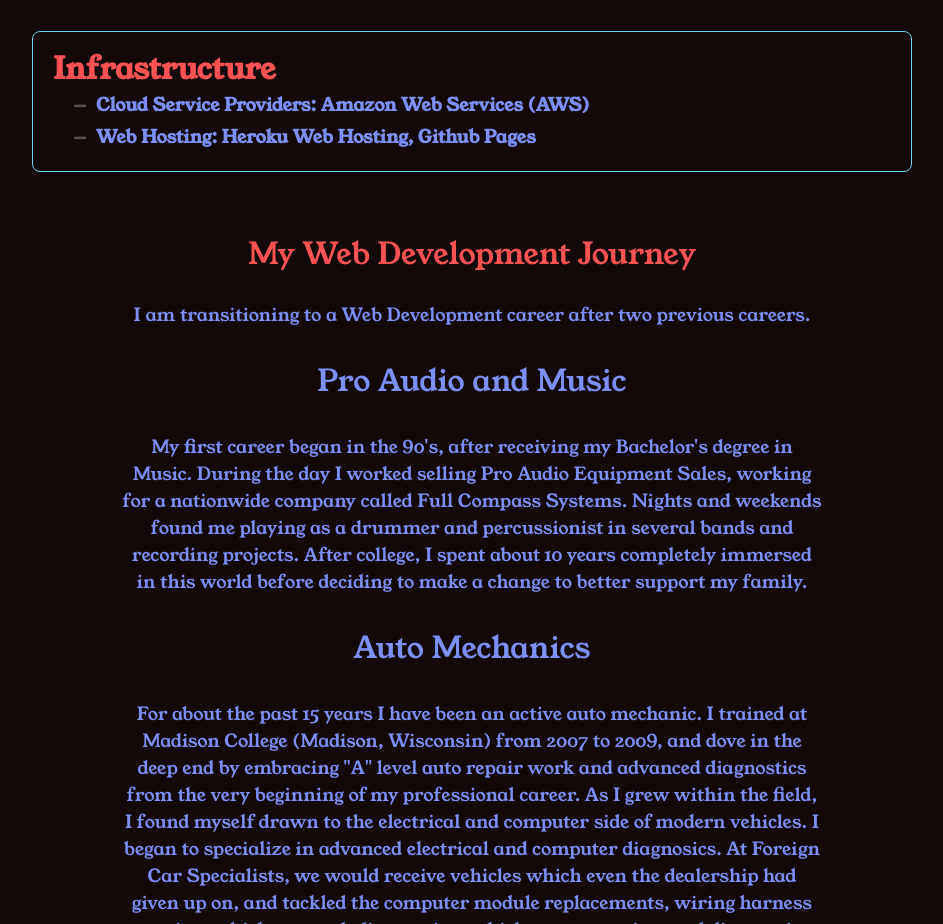
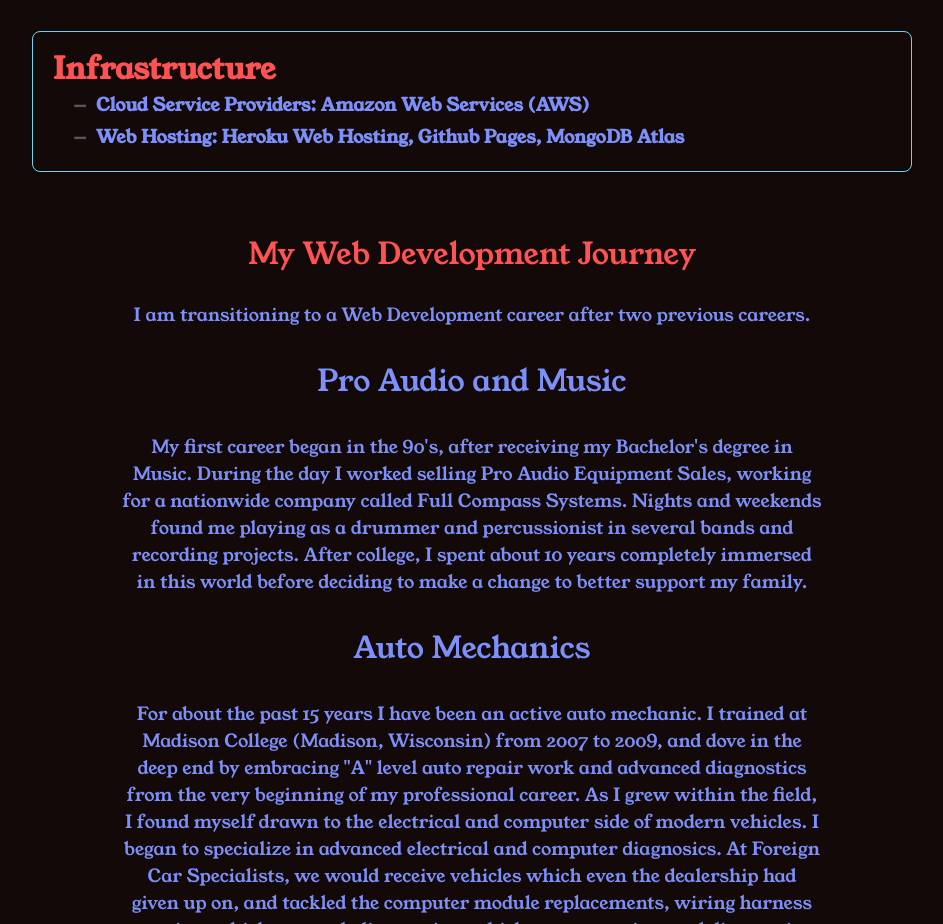
Before and after one commit to stix2you/Doug_Hill_Web_Dev, a website: page about.html in a window 1280 px wide. Shown: the part 1580-2504 px from the top of the page, without its empty margins (168-1111 px from the left). Drawn offline with Linux system fonts and the light colour scheme.

Commit message:
update about.html with skills

```diff
--- a/about.html
+++ b/about.html
@@ -94,7 +94,7 @@
          <li>Infrastructure
             <ul>
                <li>Cloud Service Providers: Amazon Web Services (AWS)</li>
-               <li>Web Hosting: Heroku Web Hosting, Github Pages</li>
+               <li>Web Hosting: Heroku Web Hosting, Github Pages, MongoDB Atlas</li>
             </ul>
          </li>
       </ol>
```
